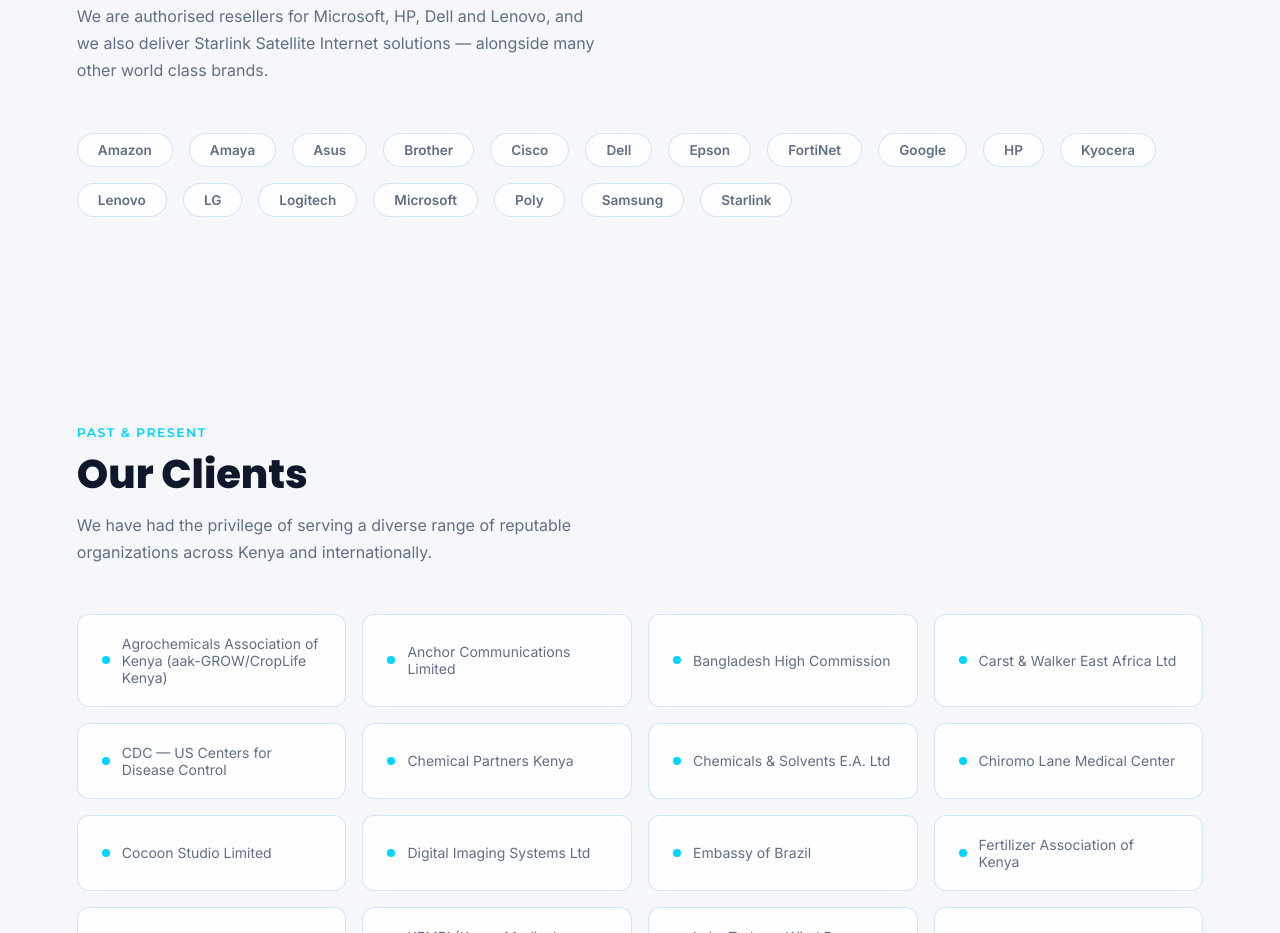
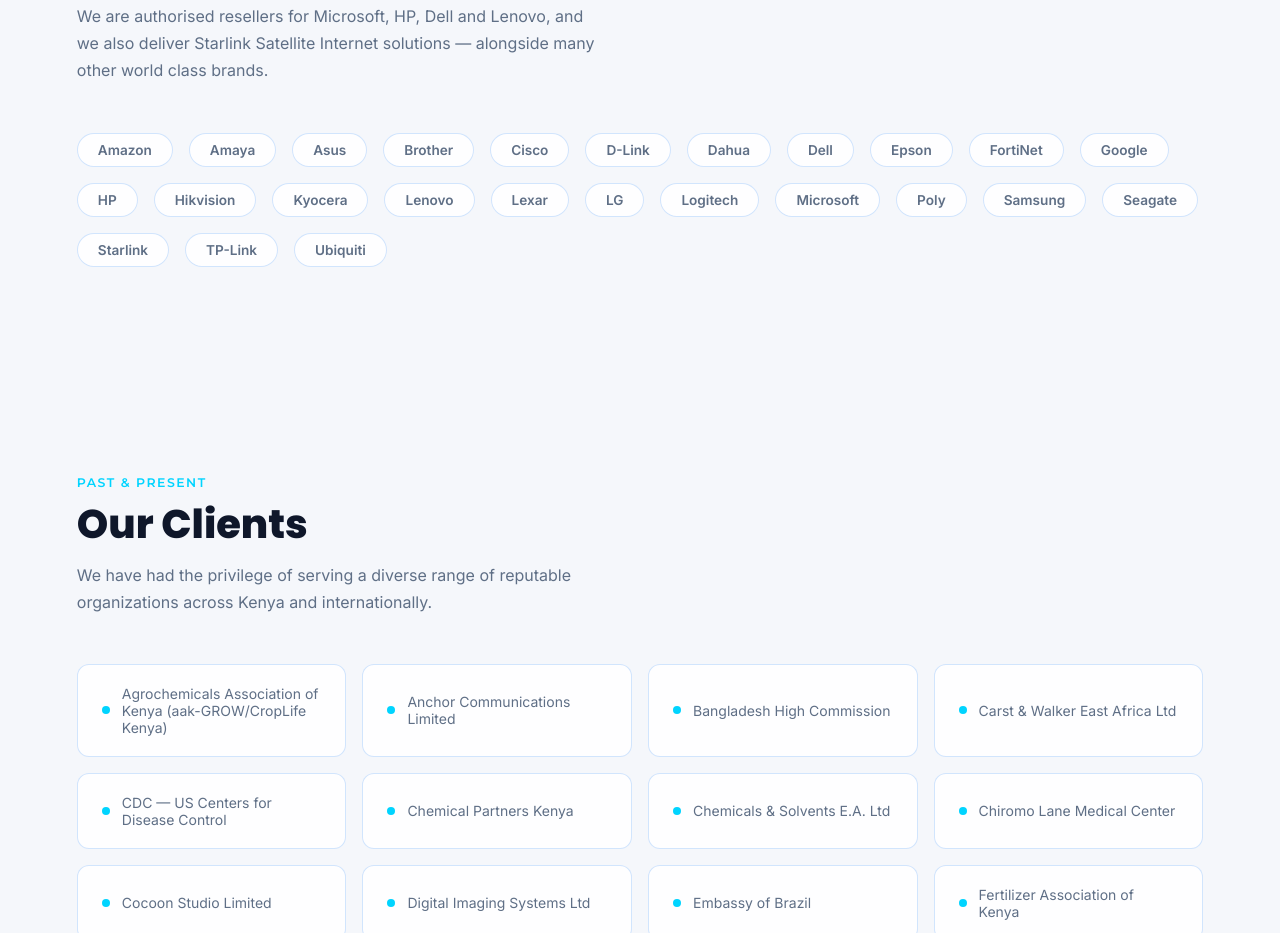
Before and after one commit to Mukuriiaa/ella-cloud-solutions, a website: page about.html in a window 1280 px wide. Shown: the part 3397-4330 px from the top of the page. Drawn offline with nearby package versions, Linux system fonts and the light colour scheme.

Commit message:
Add D-Link, Dahua, Hikvision, Lexar, Seagate, TP-Link, Ubiquiti to About and Equipment page brands (alphabetical)

```diff
--- a/about.html
+++ b/about.html
@@ -644,7 +644,7 @@
   lucide.createIcons();
 </script>
 
-<!-- BRANDS -->
+<!-- BRANDS (UPDATED - Alphabetical with new brands) -->
 <section class="brands-section">
   <div class="section-label">Trusted Partners</div>
   <div class="section-title">Brands We Work With</div>
@@ -656,19 +656,26 @@
     <div class="brand-pill">Asus</div>
     <div class="brand-pill">Brother</div>
     <div class="brand-pill">Cisco</div>
+    <div class="brand-pill">D-Link</div>
+    <div class="brand-pill">Dahua</div>
     <div class="brand-pill">Dell</div>
     <div class="brand-pill">Epson</div>
     <div class="brand-pill">FortiNet</div>
     <div class="brand-pill">Google</div>
     <div class="brand-pill">HP</div>
+    <div class="brand-pill">Hikvision</div>
     <div class="brand-pill">Kyocera</div>
     <div class="brand-pill">Lenovo</div>
+    <div class="brand-pill">Lexar</div>
     <div class="brand-pill">LG</div>
     <div class="brand-pill">Logitech</div>
     <div class="brand-pill">Microsoft</div>
     <div class="brand-pill">Poly</div>
     <div class="brand-pill">Samsung</div>
+    <div class="brand-pill">Seagate</div>
     <div class="brand-pill">Starlink</div>
+    <div class="brand-pill">TP-Link</div>
+    <div class="brand-pill">Ubiquiti</div>
   </div>
 </section>
 
```
Also changed, not shown: equipment.html (+12 -5 lines).
